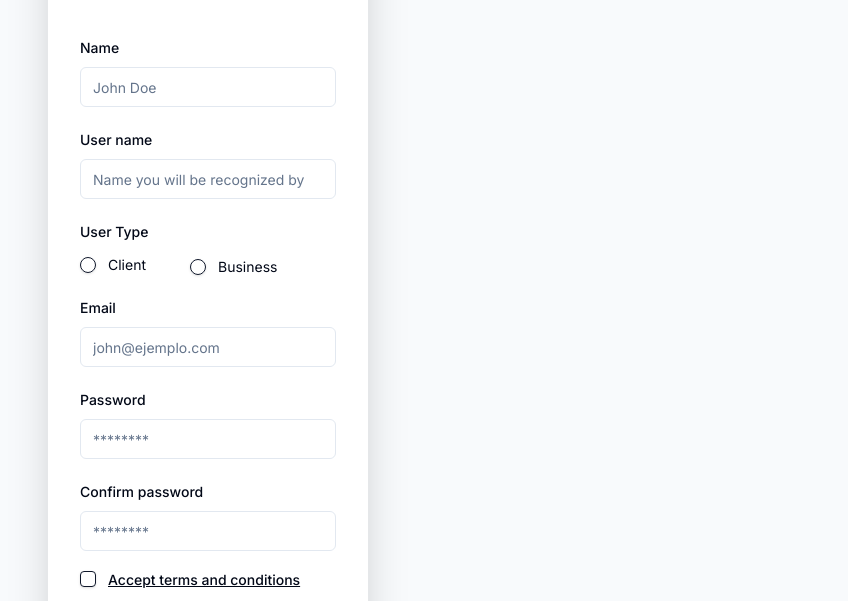
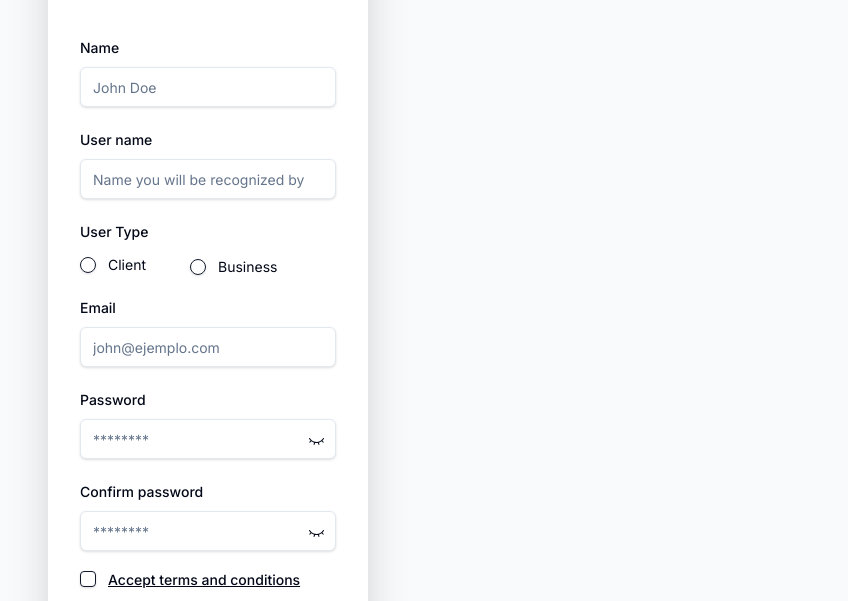
Before and after one commit to ingcarlostello/appyenda, a Next.js app: page /en/register in a window 1280 px wide. Shown: the part 180-781 px from the top of the page, without its empty margins (432-1280 px from the left). Built offline with nearby package versions, Linux system fonts and the light colour scheme.

Commit message:
Feat/password eye icon (#13)
* feat: add password input file with eye icon

* feat: add styles to position eye icon inside input and render it in all the password inputs

---------

Co-authored-by: Carlos Tello <48301281+ingcarlostello@users.noreply.github.com>

```diff
--- a/app/[locale]/(auth)/login/page.tsx
+++ b/app/[locale]/(auth)/login/page.tsx
@@ -14,6 +14,7 @@
   FormMessage,
 } from "@/components/ui/form";
 import { Input } from "@/components/ui/input";
+import { PasswordInput } from "@/components/ui/password-input";
 
 // @View Models
 import LoginViewModel from "./LoginViewModel";
@@ -47,6 +48,7 @@
                 name="email"
                 render={({ field }) => (
                   <FormItem>
+
                     <FormLabel className="shad-form_label">
                       {t("EMAIL")}
                     </FormLabel>
@@ -64,16 +66,13 @@
                 name="password"
                 render={({ field }) => (
                   <FormItem>
+
                     <FormLabel className="shad-form_label">
                       {t("PASSWORD")}
                     </FormLabel>
 
                     <FormControl>
-                      <Input
-                        type="password"
-                        className="shad-input"
-                        {...field}
-                      />
+                      <PasswordInput {...field} placeholder="********" />
                     </FormControl>
                     <FormMessage />
                   </FormItem>
--- a/app/[locale]/(auth)/register/page.tsx
+++ b/app/[locale]/(auth)/register/page.tsx
@@ -15,6 +15,7 @@
   FormMessage,
 } from "@/components/ui/form";
 import { Input } from "@/components/ui/input";
+import { PasswordInput } from "@/components/ui/password-input";
 import { Button } from "@/components/ui/button";
 import { Checkbox } from "@/components/ui/checkbox";
 import { Label } from "@/components/ui/label";
@@ -156,12 +157,7 @@
                       {t("PASSWORD")}
                     </FormLabel>
                     <FormControl>
-                      <Input
-                        type="password"
-                        className="shad-input"
-                        {...field}
-                        placeholder="********"
-                      />
+                      <PasswordInput {...field} placeholder="********" />
                     </FormControl>
                     <FormMessage />
                   </FormItem>
@@ -176,12 +172,7 @@
                       {t("CONFIRM_PASSWORD")}
                     </FormLabel>
                     <FormControl>
-                      <Input
-                        type="password"
-                        className="shad-input"
-                        {...field}
-                        placeholder="********"
-                      />
+                      <PasswordInput {...field} placeholder="********" />
                     </FormControl>
                     {form.formState.errors.confirmPassword && (
                       <FormMessage>
--- a/components/ui/input.tsx
+++ b/components/ui/input.tsx
@@ -1,25 +1,34 @@
-import * as React from "react"
+import * as React from "react";
 
-import { cn } from "@/lib/utils"
+import { cn } from "@/lib/utils";
 
 export interface InputProps
-  extends React.InputHTMLAttributes<HTMLInputElement> {}
+  extends React.InputHTMLAttributes<HTMLInputElement> {
+  suffix?: React.ReactNode;
+}
 
 const Input = React.forwardRef<HTMLInputElement, InputProps>(
-  ({ className, type, ...props }, ref) => {
+  ({ suffix, className, type, ...props }, ref) => {
     return (
+      <div className="relative flex items-center w-full">
         <input
           type={type}
           className={cn(
-          "flex h-10 w-full rounded-md border border-input bg-background px-3 py-2 text-sm ring-offset-background file:border-0 file:bg-transparent file:text-sm file:font-medium placeholder:text-muted-foreground focus-visible:outline-none focus-visible:ring-2 focus-visible:ring-ring focus-visible:ring-offset-2 disabled:cursor-not-allowed disabled:opacity-50",
+            "flex h-10 w-full rounded-md border border-input bg-background px-3 py-2 text-sm ring-offset-background file:border-0 file:bg-transparent file:text-sm file:font-medium placeholder:text-muted-foreground focus-visible:outline-none focus-visible:ring-2 focus-visible:ring-ring focus-visible:ring-offset-2 disabled:cursor-not-allowed disabled:opacity-50 shadow rounded-md px-3 py-2 ",
             className
           )}
           ref={ref}
           {...props}
         />
-    )
+        {suffix && (
+          <div className="absolute inset-y-0 right-0 pr-3 flex items-center ">
+            {suffix}
+          </div>
+        )}
+      </div>
+    );
   }
-)
-Input.displayName = "Input"
+);
+Input.displayName = "Input";
 
-export { Input }
+export { Input };
--- /dev/null
+++ b/components/ui/password-input.tsx
@@ -0,0 +1,39 @@
+import * as React from "react";
+
+import { cn } from "@/lib/utils";
+
+import { Input } from "./input";
+import { EyeClosedIcon, EyeOpenIcon } from "@radix-ui/react-icons";
+
+export interface PasswordInputProps
+  extends React.InputHTMLAttributes<HTMLInputElement> {}
+
+const PasswordInput = React.forwardRef<HTMLInputElement, PasswordInputProps>(
+  ({ className, ...props }, ref) => {
+    const [showPassword, setShowPassword] = React.useState(false);
+    return (
+      <Input
+        type={showPassword ? "text" : "password"}
+        suffix={
+          showPassword ? (
+            <EyeOpenIcon
+              className="select-none cursor-pointer"
+              onClick={() => setShowPassword(false)}
+            />
+          ) : (
+            <EyeClosedIcon
+              className="select-none cursor-pointer"
+              onClick={() => setShowPassword(true)}
+            />
+          )
+        }
+        className={className}
+        {...props}
+        ref={ref}
+      />
+    );
+  }
+);
+PasswordInput.displayName = "PasswordInput";
+
+export { PasswordInput };
```
Lines whose indentation alone changed are shown as unchanged.
